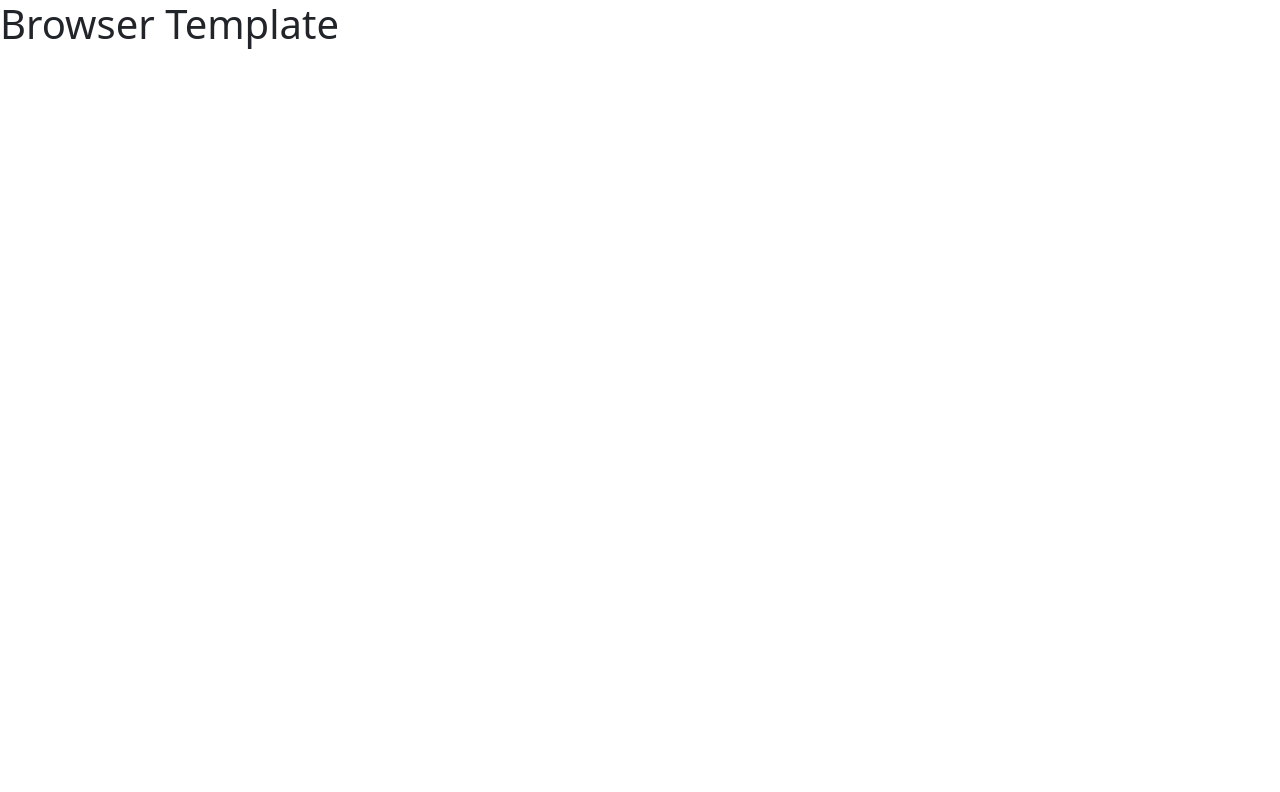
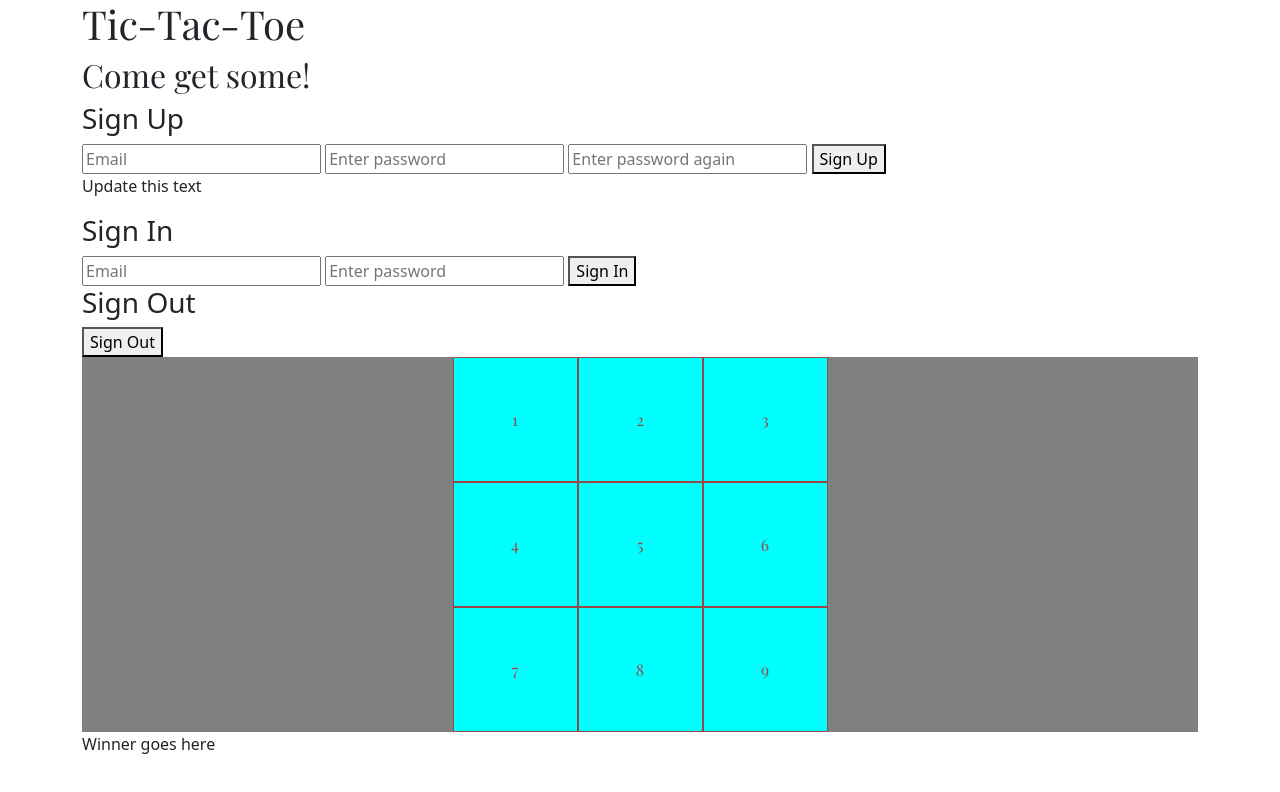
Before and after one commit to robinson4623/tic-tac-toe-client, a website built with webpack: page index.html in a window 1280 px wide. Built offline with nearby package versions, Linux system fonts and the light colour scheme.

Commit message:
Added basic structure on index.html and completed sign up feature.

```diff
--- a/app/app.js
+++ b/app/app.js
@@ -1,9 +1,7 @@
-// use require with a reference to bundle the file and use it in this file
-// const example = require('./example')
+('use strict');
 
-// use require without a reference to ensure a file is bundled
-// require('./example')
+const authEvents = require('./auth/events.js');
 
 $(() => {
-  // your JS code goes here
-})
+  $('#sign-up-form').on('submit', authEvents.onSignUp);
+});
--- /dev/null
+++ b/app/auth/api.js
@@ -0,0 +1,15 @@
+('use strict');
+
+const store = require('../store.js');
+
+const signUp = function (data) {
+  return $.ajax({
+    method: 'POST',
+    url: 'https://tic-tac-toe-api-development.herokuapp.com/sign-up',
+    data,
+  });
+};
+
+module.exports = {
+  signUp,
+};
--- /dev/null
+++ b/app/auth/events.js
@@ -0,0 +1,24 @@
+('use strict');
+
+const authApi = require('./api.js');
+const authUi = require('./ui.js');
+const getFormFields = require('../../lib/get-form-fields.js');
+
+const onSignUp = function (event) {
+  event.preventDefault();
+  console.log('Sign up event');
+  const form = event.target;
+  const data = getFormFields(form);
+  authApi
+    .signUp(data)
+    .then(
+      () => authUi.onSignUpSuccess(),
+      console.log('it works til this point')
+    )
+    .catch(() => authUi.onSignUpFailure());
+  //console.log(data);
+};
+
+module.exports = {
+  onSignUp,
+};
--- /dev/null
+++ b/app/auth/ui.js
@@ -0,0 +1,17 @@
+('use strict');
+
+const store = require('../store.js');
+
+const onSignUpSuccess = function () {
+  $('#auth-result').html('<p>All set</p>');
+  $('form').trigger('reset');
+};
+
+const onSignUpFailure = function () {
+  $('#auth-result').html('<p>No bueno</p>');
+};
+
+module.exports = {
+  onSignUpSuccess,
+  onSignUpFailure,
+};
--- a/app/styles/index.scss
+++ b/app/styles/index.scss
@@ -1 +1,44 @@
 @import '~bootstrap/scss/bootstrap';
+@import url('https://fonts.googleapis.com/css2?family=Playfair+Display&display=swap');
+
+$font-family: 'Playfair Display', serif;
+$body-bg-color: gray;
+$box-bg-color: lightgrey;
+$box-border-color: rgb(153, 72, 72);
+$alt-bg-color: cyan;
+
+body .container-board {
+  background-color: $body-bg-color;
+  display: flex;
+  flex-direction: column;
+  align-items: center;
+}
+
+.box {
+  align-items: center;
+  background-color: $box-bg-color;
+  border: 1px solid $box-border-color;
+  color: $box-border-color;
+  display: flex;
+  font-family: $font-family;
+  height: 80px;
+  justify-content: center;
+}
+
+.box:hover {
+  background-color: darkgray;
+}
+
+h1,
+h2 {
+  font-family: $font-family;
+}
+
+.alt-color {
+  background-color: $alt-bg-color;
+}
+
+.box {
+  height: 125px;
+  width: 125px;
+}
--- a/index.html
+++ b/index.html
@@ -2,16 +2,79 @@
 <html>
   <head>
     <title>Example</title>
-      <meta name="viewport" content="width=device-width, initial-scale=1">
+    <meta name="viewport" content="width=device-width, initial-scale=1" />
 
     <!-- Do not add `link` tags-->
-      <link rel="shortcut icon" type="image/x-icon" href="favicon.ico">
+    <link rel="shortcut icon" type="image/x-icon" href="favicon.ico" />
 
     <!-- Do not add `script` tags-->
-      <script src="public/vendor.js" type="text/javascript" charset="utf-8" defer></script>
-      <script src="public/application.js" type="text/javascript" charset="utf-8" defer></script>
+    <script
+      src="public/vendor.js"
+      type="text/javascript"
+      charset="utf-8"
+      defer
+    ></script>
+    <script
+      src="public/application.js"
+      type="text/javascript"
+      charset="utf-8"
+      defer
+    ></script>
   </head>
   <body>
-      <h1>Browser Template</h1>
+    <div class="container">
+      <h1>Tic-Tac-Toe</h1>
+      <h2>Come get some!</h2>
+
+      <h3>Sign Up</h3>
+      <form id="sign-up-form">
+        <input name="credentials[email]" type="email" placeholder="Email" />
+        <input
+          name="credentials[password]"
+          type="password"
+          placeholder="Enter password"
+        />
+        <input
+          name="credentials[password_confirmation]"
+          type="password"
+          placeholder="Enter password again"
+        />
+        <button type="submit">Sign Up</button>
+        <p id="auth-result">Update this text</p>
+      </form>
+
+      <h3>Sign In</h3>
+      <form id="sign-in-form">
+        <input name="credentials[email]" type="email" placeholder="Email" />
+        <input
+          name="credentials[password]"
+          type="password"
+          placeholder="Enter password"
+        />
+        <button type="submit">Sign In</button>
+      </form>
+
+      <h3>Sign Out</h3>
+      <button id="sign-out-button" type="click">Sign Out</button>
+
+      <div class="container-board">
+        <div class="row">
+          <div class="col-2 box alt-color" button type="button">1</div>
+          <div class="col-2 box alt-color" button type="button">2</div>
+          <div class="col-2 box alt-color" button type="button">3</div>
+        </div>
+        <div class="row">
+          <div class="col-2 box alt-color" button type="button">4</div>
+          <div class="col-2 box alt-color" button type="button">5</div>
+          <div class="col-2 box alt-color" button type="button">6</div>
+        </div>
+        <div class="row">
+          <div class="col-2 box alt-color" button type="button">7</div>
+          <div class="col-2 box alt-color" button type="button">8</div>
+          <div class="col-2 box alt-color" button type="button">9</div>
+        </div>
+      </div>
+      <div>Winner goes here</div>
+    </div>
   </body>
 </html>
```
Lines whose indentation alone changed are shown as unchanged.
